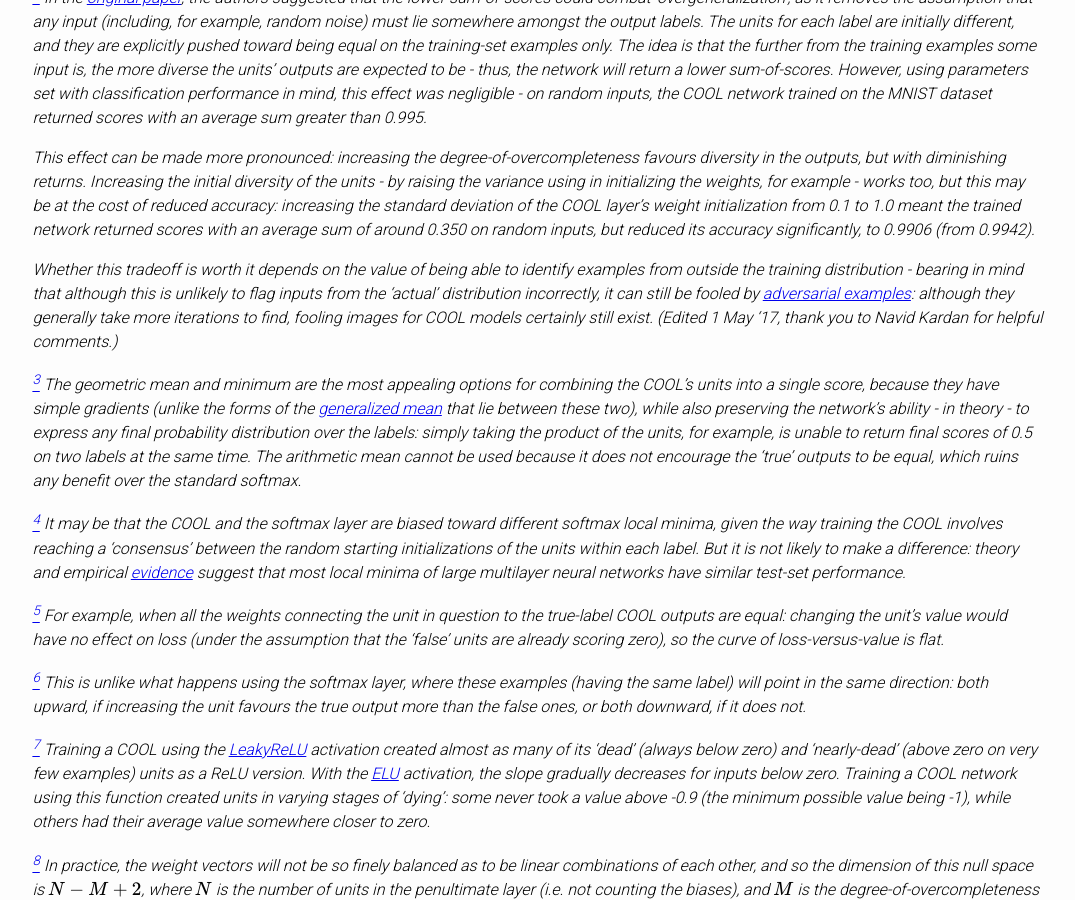
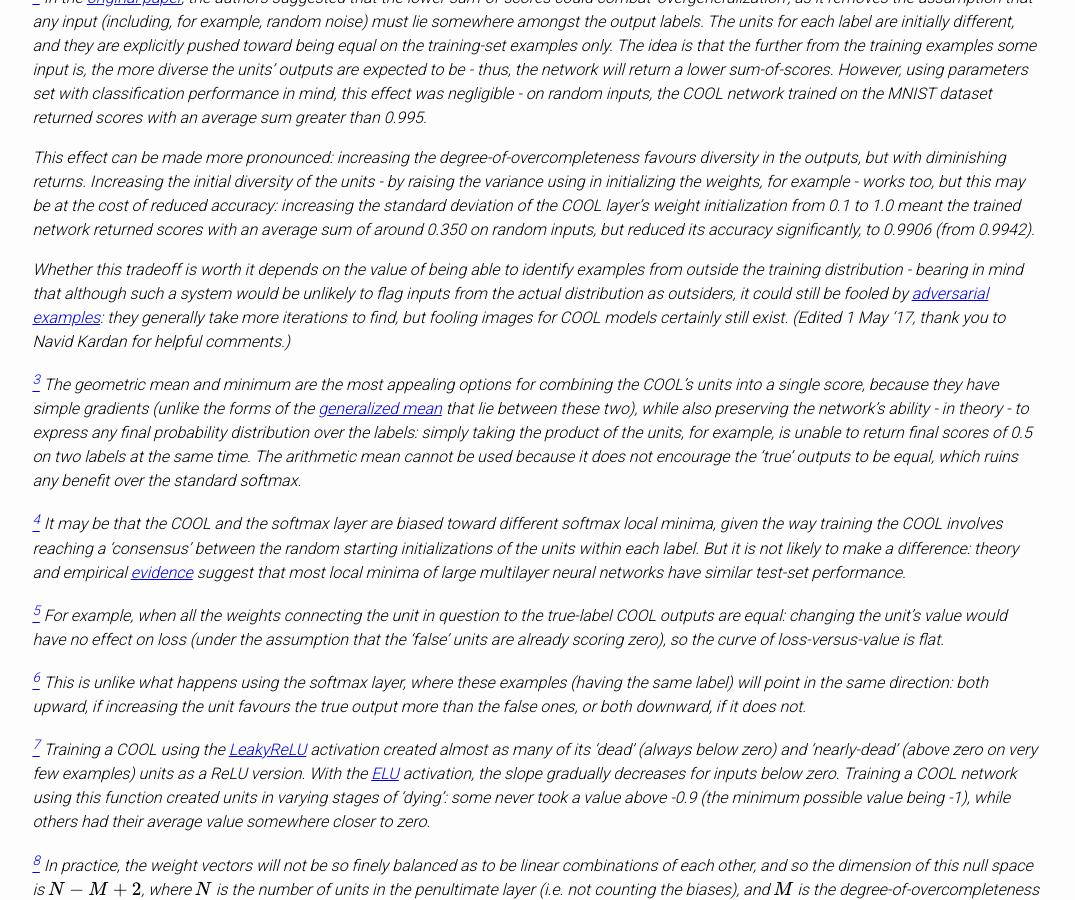
Before and after one commit to vogelta/COOL, a Jekyll site: the page built from COOL.md, in a window 1280 px wide and 900 px high, scrolled down 7312 px. Shown: the whole window, without its empty margins (102-1177 px from the left). Built offline with Jekyll 4.4.1, drawn with Linux system fonts in a browser that asks for light colours; formulas are drawn with MathJax 3; our own code applies the rules of GitHub Pages for plain Markdown files.

Commit message:
Update COOL.md

```diff
--- a/COOL.md
+++ b/COOL.md
@@ -157,7 +157,7 @@ Where the COOL shone is as a challenge to some at-first-glance logical assumptio
 
 *This effect can be made more pronounced: increasing the degree-of-overcompleteness favours diversity in the outputs, but with diminishing returns. Increasing the initial diversity of the units - by raising the variance using in initializing the weights, for example - works too, but this may be at the cost of reduced accuracy: increasing the standard deviation of the COOL layer's weight initialization from 0.1 to 1.0 meant the trained network returned scores with an average sum of around 0.350 on random inputs, but reduced its accuracy significantly, to 0.9906 (from 0.9942).*
 
-*Whether this tradeoff is worth it depends on the value of being able to identify examples from outside the training distribution - bearing in mind that although this is unlikely to flag inputs from the 'actual' distribution incorrectly, it can still be fooled by [adversarial examples](https://arxiv.org/abs/1412.6572): although they generally take more iterations to find, fooling images for COOL models certainly still exist. (Edited 1 May '17, thank you to Navid Kardan for helpful comments.)*
+*Whether this tradeoff is worth it depends on the value of being able to identify examples from outside the training distribution - bearing in mind that although such a system would be unlikely to flag inputs from the actual distribution as outsiders, it could still be fooled by [adversarial examples](https://arxiv.org/abs/1412.6572): they generally take more iterations to find, but fooling images for COOL models certainly still exist. (Edited 1 May '17, thank you to Navid Kardan for helpful comments.)*
 
 *<a id="note3" href="#note3ref"><sup>3</sup></a> The geometric mean and minimum are the most appealing options for combining the COOL's units into a single score, because they have simple gradients (unlike the forms of the [generalized mean](https://en.wikipedia.org/wiki/Generalized_mean) that lie between these two), while also preserving the network's ability - in theory - to express any final probability distribution over the labels: simply taking the product of the units, for example, is unable to return final scores of 0.5 on two labels at the same time. The arithmetic mean cannot be used because it does not encourage the 'true' outputs to be equal, which ruins any benefit over the standard softmax.*
 
```
